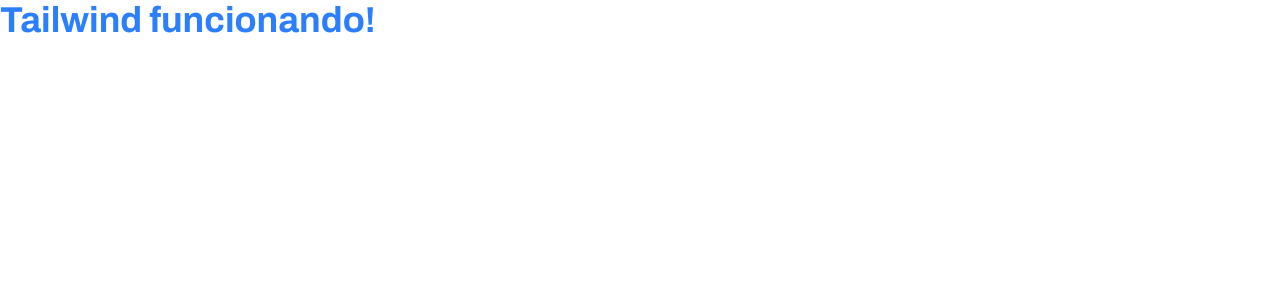
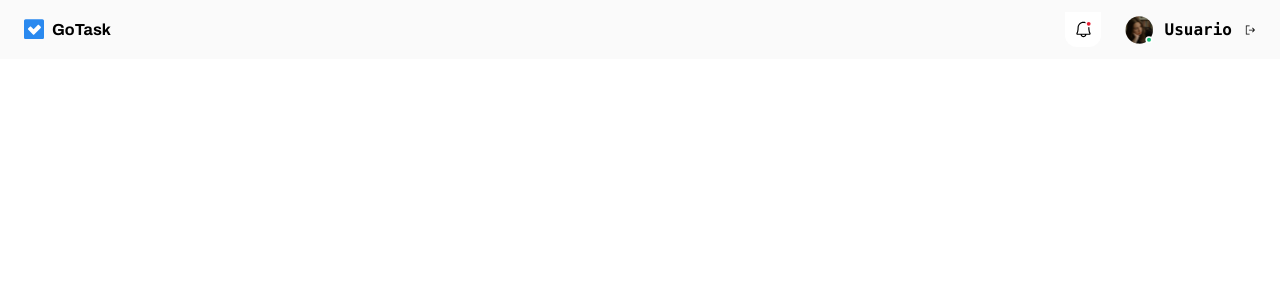
Before and after one commit to ArturLLopes/Aula-Rocketseat-Angular, an Angular app: page / in a window 1280 px wide. Shown: the top 300 px of the page. Built offline with nearby package versions, Linux system fonts and the light colour scheme.

Commit message:
Feat: Estilizando o Header

```diff
--- a/src/app/app.component.html
+++ b/src/app/app.component.html
@@ -1,3 +1,3 @@
-<h1 class="text-4xl font-bold text-blue-500">
-  Tailwind funcionando!
-</h1>
+<div class="mx-auto max-w-7xl">
+  <app-header></app-header>
+</div>
--- a/src/app/app.component.ts
+++ b/src/app/app.component.ts
@@ -1,8 +1,9 @@
 import { Component } from '@angular/core';
+import { HeaderComponent } from "./components/header/header.component";
 
 @Component({
   selector: 'app-root',
-  imports: [],
+  imports: [HeaderComponent],
   templateUrl: './app.component.html',
   styleUrl: './app.component.css'
 })
--- a/src/app/components/header/header.component.html
+++ b/src/app/components/header/header.component.html
@@ -1 +1,18 @@
-<p>header works!</p>
+<header class="bg-[#fafafa] py-3 px-6 w-full flex">
+  <div class="flex items-center gap-2">
+    <img class="w-5" src="images/icon-logo.svg" alt="">
+    <h1 class="font-bold">GoTask</h1>
+  </div>
+  <nav class="ml-auto flex gap-6">
+    <button class="bg-white p-2 rounded-b-xl">
+      <img class="w-5" src="images/icon-notification.svg" alt="">
+    </button>
+    <div class="flex items-center gap-3">
+      <img class="w-7" src="images/icon-user-avatar.svg" alt="">
+      <samp class="font-bold">Usuario</samp>
+      <button class="w-3">
+        <img class="w-3" src="images/icon-sign-out.svg" alt="">
+      </button>
+    </div>
+  </nav>
+</header>
```
